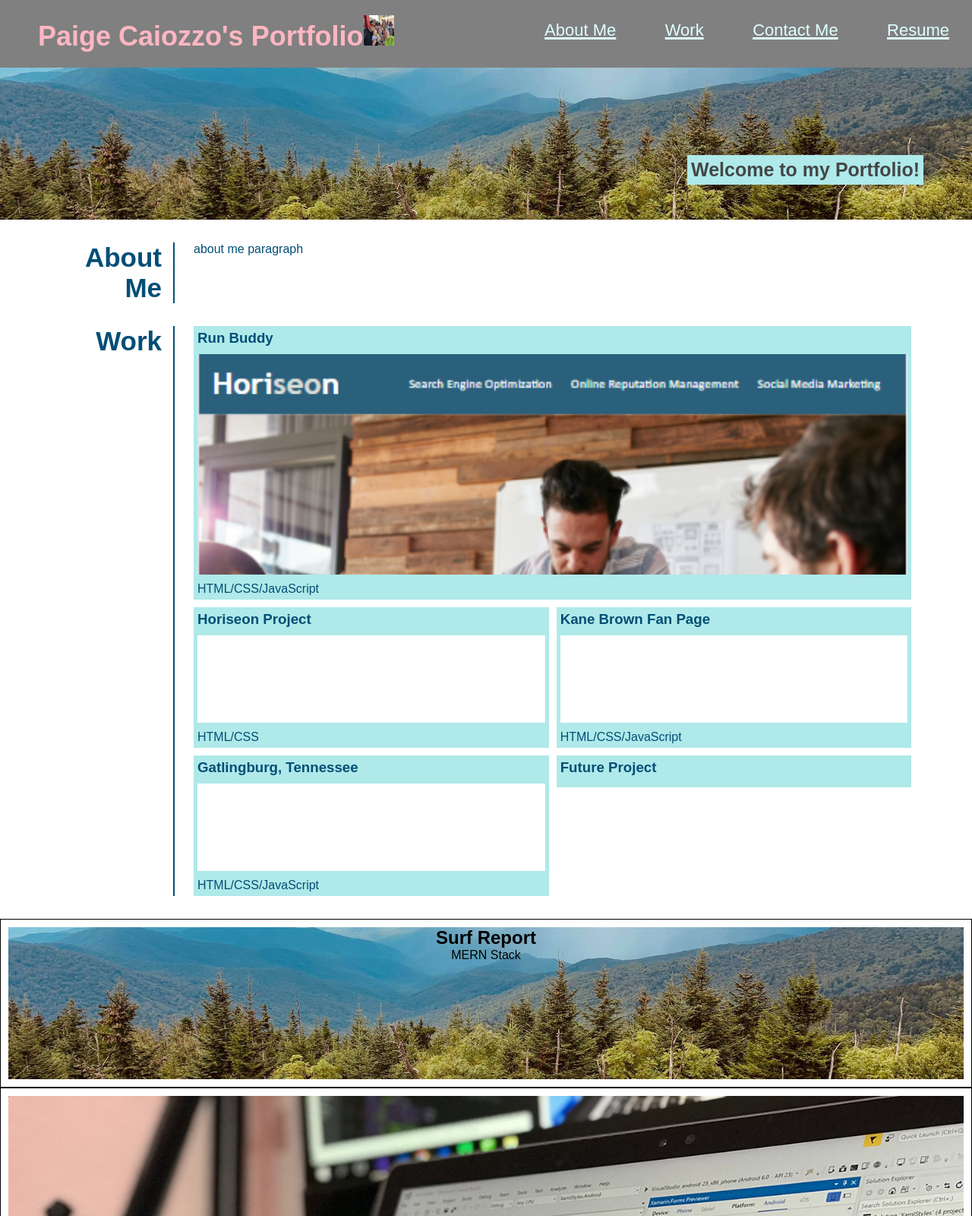
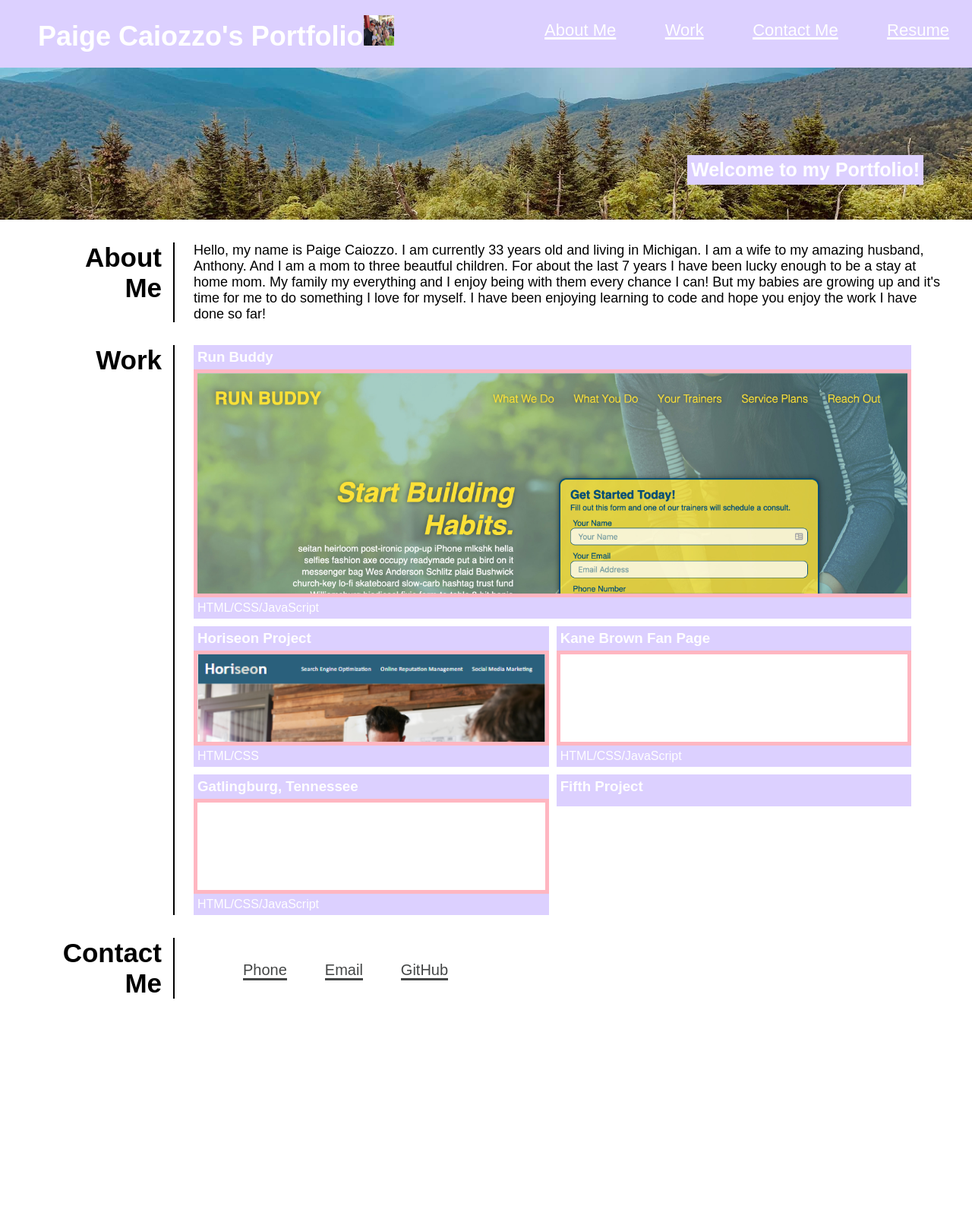
Before and after one commit to pcaiozzo/Portfolio-of-Paige, a plain HTML site: page index.html in a window 1280 px wide. Shown: the top 1600 px of the page at 76% size. After the commit the page ends 1344 px from the top, so only its background shows below. Drawn offline with Linux system fonts and the light colour scheme.

Commit message:
added some projects to the work, changed font colors, added about me and started contact section

```diff
--- a/assets/css/style.css
+++ b/assets/css/style.css
@@ -18,6 +18,10 @@
   display: flex;
   flex-wrap: wrap;
 }
+.about p {
+  font-size: large;
+  color: black;
+}
 
 .row {
   display: flex;
@@ -27,19 +31,26 @@
   width: 100%;
 }
 
+a:hover {
+  color: antiquewhite;
+}
+
+body {
+  background-color: whi;
+}
 /*Header color and background color*/
 header {
   padding: 20px 0 20px 0;
-  background-color: grey;
-  color: lightpink;
+  background-color:#dcd0ff ;
+  color: #444646;
 }
 
 header h1 {
   font-size: 36px;
   padding: 0 10px 0 50px;
   display: inline-block;
-  color: lightpink;
-  background-color: grey;
+  color: white;
+  background-color: #dcd0ff;
 }
 
 .photo {
@@ -49,7 +60,7 @@ header h1 {
 }
 
 header a {
-  color: lightcyan;
+  color: white;
 }
 
 header nav {
@@ -83,8 +94,8 @@ header nav ul li a {
 .hero h2 {
   font-size: 25px;
   text-align: right;
-  background-color: #afe9e9;
-  color: #444646;
+  background-color: #dcd0ff;
+  color: white;
   padding: 5px;
   float: right;
   margin-top: 9%;
@@ -100,11 +111,11 @@ header nav ul li a {
 }
 
 .projects h2 {
-  border-right: 2px solid #024e76;
+  border-right: 2px solid black;
   width: 200px;
   text-align: right;
   flex-shrink: 0;
-  color: #024e76;
+  color: black;
   font-size: 35px;
   padding-right: 15px;
 }
@@ -114,7 +125,7 @@ header nav ul li a {
 }
 
 .projects div {
-  color: #024e76;
+  color:white;
 }
 
 .column {
@@ -127,7 +138,7 @@ header nav ul li a {
 
 .card-header,
 .card-footer {
-  background-color: #afe9e9;
+  background-color: #dcd0ff;
   padding: 5px 5px 5px 5px;
 }
 
@@ -144,20 +155,20 @@ header nav ul li a {
 }
 
 .project1 {
-  background-image: url("../images/Screenshot.PNG");
+  background-image: url("../images/02-run-buddy.jpg");
   min-height: 300px;
   background-size: cover;
   flex-basis: 92%;
-  border: 5px solid #afe9e9;
+  border: 5px solid lightpink;
 }
 
 .project2 {
-  background-image: url("..");
+  background-image: url("../images/Screenshot.PNG");
   min-height: 125px;
   background-size: cover;
   width: 100%;
   flex-basis: 50%;
-  border: 5px solid #afe9e9;
+  border: 5px solid lightpink;
 }
 
 .project3 {
@@ -166,7 +177,7 @@ header nav ul li a {
   background-size: cover;
   width: 100%;
   flex-basis: 50%;
-  border: 5px solid #afe9e9;
+  border: 5px solid lightpink;
 }
 
 .project4 {
@@ -177,14 +188,14 @@ header nav ul li a {
   background-position: center;
   width: 100%;
   flex-basis: 50%;
-  border: 5px solid #afe9e9;
+  border: 5px solid lightpink;
 }
 
-.future h3 {
+.project4,
+.project5 h3 {
   font: 20px;
   color: #afe9e9;
 }
-
 
 .card {
   flex: 1 0 0;
@@ -206,10 +217,40 @@ header nav ul li a {
   min-width: 400px;
 }
 
+.card-container h3 {
+  color: white;
+  background-color: #dcd0ff;
+}
+
 /* Place text in the middle of the image */
+/*Contact Section Starts*/
 
-.contact-info ul {
-  justify-content: space-evenly;
+.contact {
   display: flex;
-  list-style-type: none;
+  flex-wrap: wrap;
+  justify-content: space-between;
 }
+
+.contact ul {
+  display: flex;
+  flex-wrap: wrap;
+  align-items: center;
+  list-style: none;
+}
+
+.contact ul li {
+  padding: 30px 25px 25px 25px;
+}
+
+.contact ul li a {
+  text-decoration: none;
+  color: #444646;
+  border-bottom: solid #444646 3px;
+  font-size: 20px;
+}
+
+.contact ul li a:hover {
+  color: white;
+  background-color: blue;
+  padding: 10px;
+}
--- a/index.html
+++ b/index.html
@@ -43,7 +43,15 @@
     <section id="about-me" class="projects">
       <h2>About<br>Me</h2>
       <div class="about">
-      <p>about me paragraph</p>
+      <p>          Hello, my name is Paige Caiozzo. I am currently 33 years old and
+              living in Michigan. I am a wife to my amazing husband, Anthony.
+              And I am a mom to three beautful children. For about the last 7
+              years I have been lucky enough to be a stay at home mom. My family
+              my everything and I enjoy being with them every chance I can! But
+              my babies are growing up and it's time for me to do something I
+              love for myself. I have been enjoying learning to code and hope
+              you enjoy the work I have done so far!</p>
+
       </div>
     </section>
     <!--About me section ends-->
@@ -111,12 +119,12 @@
           </div>
         </div>
 
+        <!-- Fifth Project-->
         <div class="card-container">
           <div class="card-header">
-            <h3>Future Project</h3>
+            <h3>Fifth Project</h3>
           </div>
-          <!-- TODO: Add <a href="Future Project1" target="_blank" when future projects are added -->
-            <div class="card-body futureProject" alt="Picture"></div>
+            <div class="card-body project5" alt="Picture"></div>
           </a>
           <div class="card-footer">
             <p></p>
@@ -124,54 +132,23 @@
         </div>
       </div>
     </section>
+ <!--Work sections ends-->
 
-    <!--Work sections ends-->
-
-    <!--Testing!!-->
-    <main>
-      <section class="card">
-        <div class="hero">
-          <div class="hero-text">
-            <h1>Surf Report</h1>
-            <p>MERN Stack</p>
-          </div>
-        </div>
-      </section>
-
-      <section class="card">
-        <img src="./assets/images/02-portfolio-2.jpg" alt="tablet" />
-        <p>Price: $150</p>
-      </section>
-
-      <section class="card">
-        <img src="./assets/images/02-portfolio-3.jpg" alt="toilet paper" />
-        <p>Price: $30</p>
-      </section>
-
-      <section class="card">
-        <img src="./assets/images/02-portfolio-4.jpg" alt="wooden spoons" />
-        <p>Price: $10</p>
-      </section>
-
-      <section class="card">
-        <img src="./assets/images/02-run-buddy.jpg" alt="soap" />
-        <p>Price: $5</p>
-      </section>
-      </section>
-    </main>
-    <!--Testing!-->
 
     <!--Contact me section begins-->
-    <section id="contact-me" class="projects">
-      <hr />
+    <section id="contact" class="projects">
       <h2>Contact <br> Me</h2>
       <div class="contact">
         <ul>
-          <li>phone number</li>
-          <li>email</li>
-          <li>Github</li>
-          <li>twitter</li>
-          <li>spotify</li>
+          <li>
+            <a href="tel: 555.5555">Phone</a>
+          </li>
+          <li>
+            <a href="paigecaiozzo@gmail.com">Email</a>
+          </li>
+          <li>
+            <a href="https://github.com/pcaiozzo">GitHub</a>
+          </li>
       </ul>
     </div>
   </section>
```
